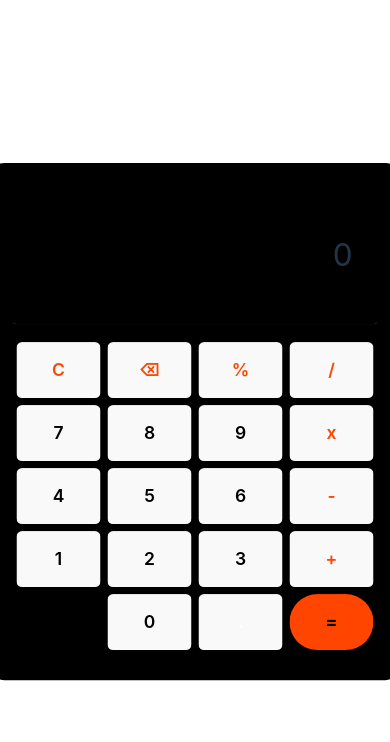
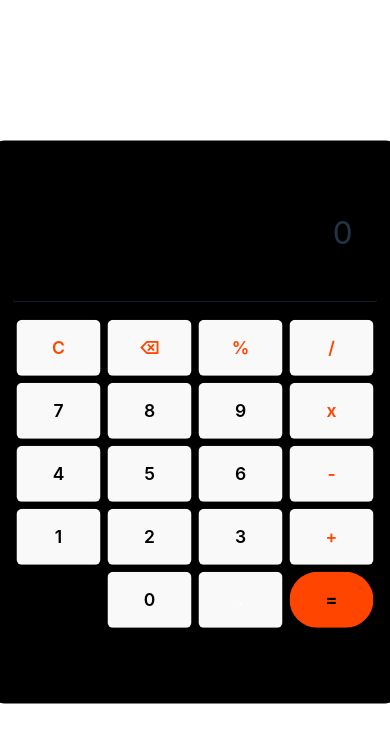
Before and after one commit to Sulkybug/Calculator, a React (Vite) app: page / in a window 390 px wide. Shown: the top 742 px of the page. Built offline with nearby package versions, Linux system fonts and the light colour scheme.

Commit message:
responsive fix

```diff
--- a/src/App.css
+++ b/src/App.css
@@ -195,7 +195,7 @@ button:active {
 @media (max-width: 800px) {
   #root {
     scale: 0.7;
-    min-height: 650px;
+    min-height: 740px;
   }
 
   #container {
```
